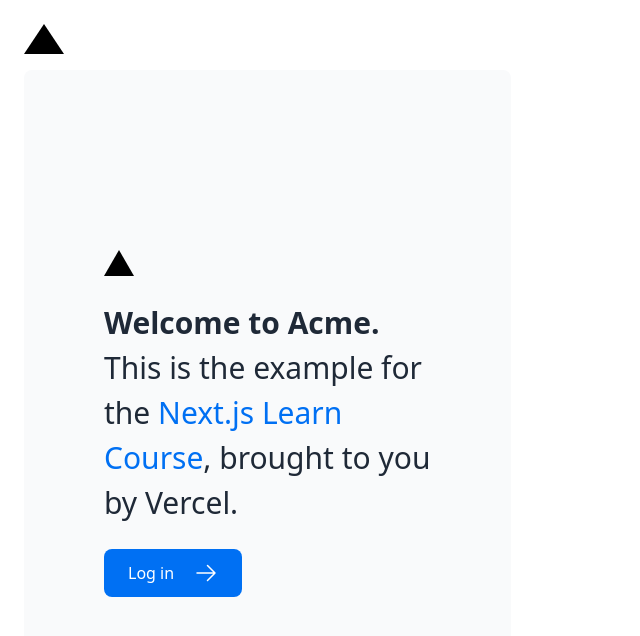
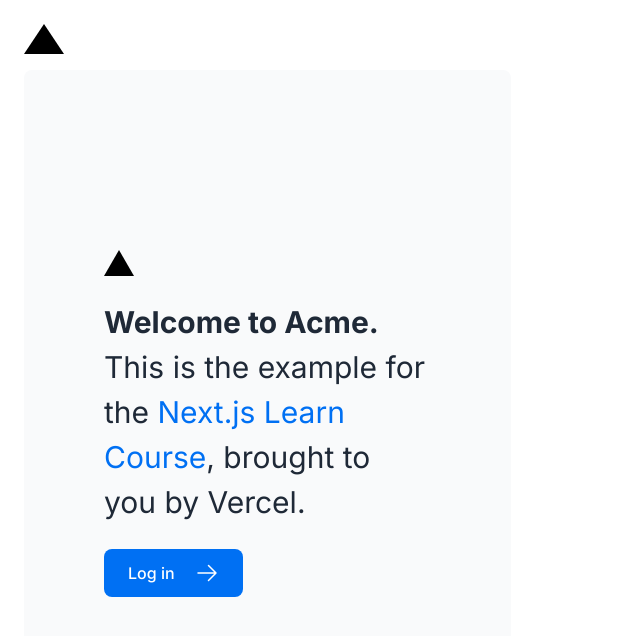
Before and after one commit to anilyavas/dashboard-next, a Next.js app: page / in a window 1280 px wide. Shown: the top 636 px of the page, without its empty margins (0-640 px from the left). Built offline with nearby package versions, Linux system fonts and the light colour scheme.

Commit message:
nextjs custom font

```diff
--- a/app/layout.tsx
+++ b/app/layout.tsx
@@ -1,4 +1,5 @@
 import '@/app/ui/global.css';
+import { inter } from './ui/fonts';
 
 export default function RootLayout({
   children,
@@ -7,7 +8,7 @@
 }) {
   return (
     <html lang='en'>
-      <body>{children}</body>
+      <body className={`${inter.className} antialiased`}>{children}</body>
     </html>
   );
 }
--- /dev/null
+++ b/app/ui/fonts.ts
@@ -0,0 +1,3 @@
+import { Inter } from 'next/font/google';
+
+export const inter = Inter({ subsets: ['latin'] });
```
